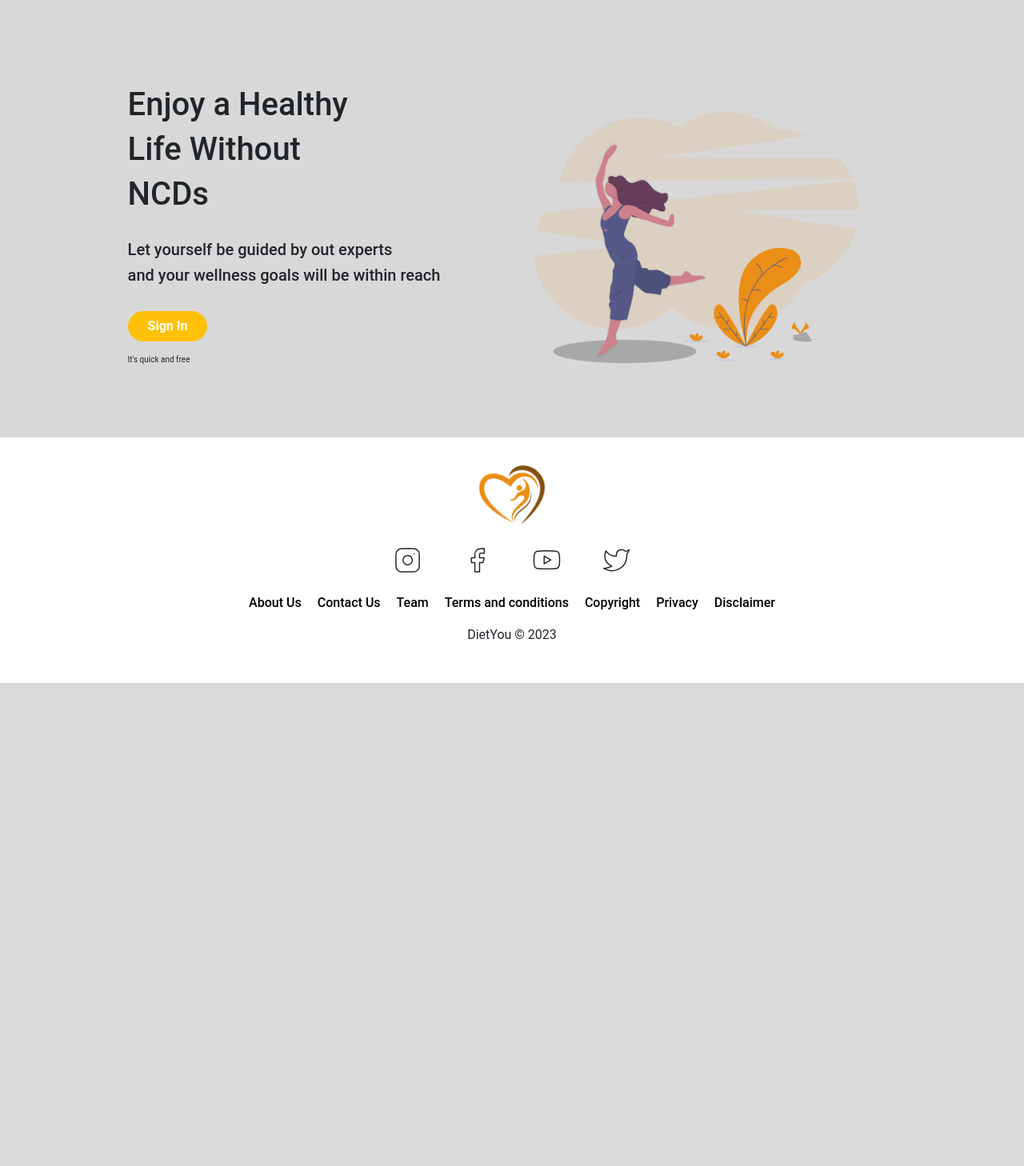
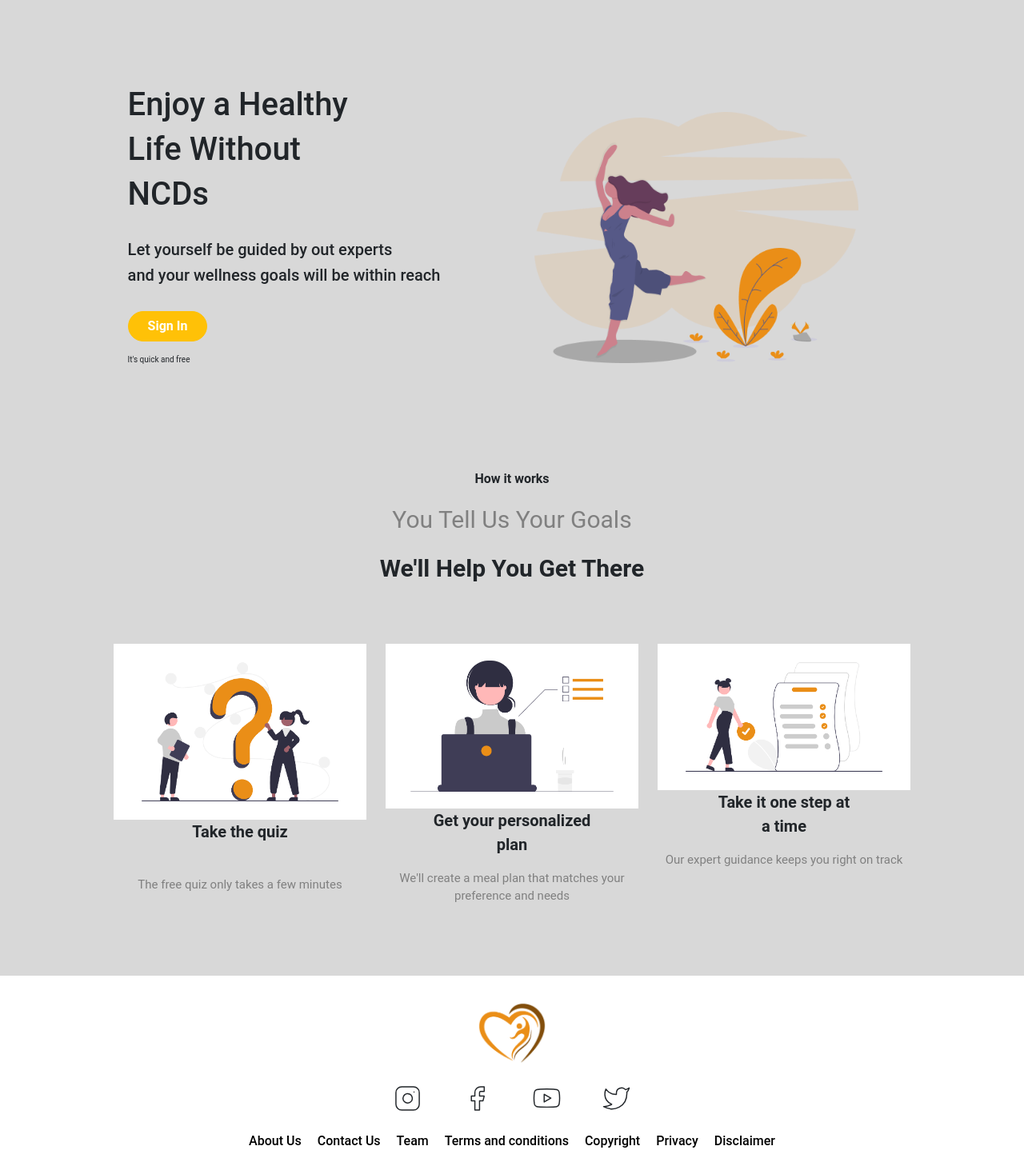
Before and after one commit to exagenio/DietYou, a PHP site: page /home.html in a window 1280 px wide. Shown: the part 93-1551 px from the top of the page at 80% size. Before the commit the page ends 947 px from the top, so only its background shows below. Run offline with PHP 8.4, Linux system fonts and the light colour scheme.

Commit message:
created section 2 in the home page

```diff
--- a/frontend/assets/css/style.css
+++ b/frontend/assets/css/style.css
@@ -55,3 +55,11 @@ a{
     /* stroke-linejoin: round; */
     fill: none;
 }
+.process-title{
+  font-size: 20px;
+  font-weight: bold;
+}
+.process-subtitle{
+  color: gray;
+  font-size: 15px;
+}
--- a/frontend/home.html
+++ b/frontend/home.html
@@ -54,6 +54,39 @@
           </div>
     </section>
 
+    <!-- second part of the home page -->
+    <section class="background-dark pt-2">
+        <div class="container">
+            <div class="d-flex flex-column align-items-center justify-content-center py-4">
+                <div class="my-2 text-center">
+                    <p style="font-weight: bolder;">How it works</p>
+                    <p style="font-size: 30px; color: gray;">You Tell Us Your Goals</p>
+                    <p style="font-size: 30px; font-weight: bolder;">We'll Help You Get There</p>
+                </div>
+                <div class="row m-5 text-center">
+                    <div class="col">
+                        <img  src="/assets/img/undraw_Questions_re_1fy7-min.png" width="100%" alt="">
+                        <p class="process-title">Take the quiz</p>
+                        <p class="pt-4 process-subtitle">The free quiz only takes a few minutes </p>
+                    </div>
+                    <div class="col">
+                        <img  src="/assets/img/undraw_Dev_focus_re_6iwt-min.png" width="100%" alt="">
+                        <p class="process-title">Get your personalized <br>plan</p>
+                        <p class="process-subtitle">We'll create a meal plan that matches your preference and needs </p>
+                    </div>
+                    <div class="col">
+                        <img  src="/assets/img/undraw_To_do_list_re_9nt7-min.png" width="100%" alt="">
+                        <p class="process-title">Take it one step at <br>a time</p>
+                        <p class="process-subtitle">Our expert guidance keeps you right on track </p>
+                    </div>
+                </div>
+            </div>
+
+
+        </div>
+
+    </section>
+
     <footer class="d-flex flex-column align-items-center justify-content-center container py-4">
         <div class="my-2">
             <img src="assets/img/logo-min.png" height="80" alt="logo">
```
